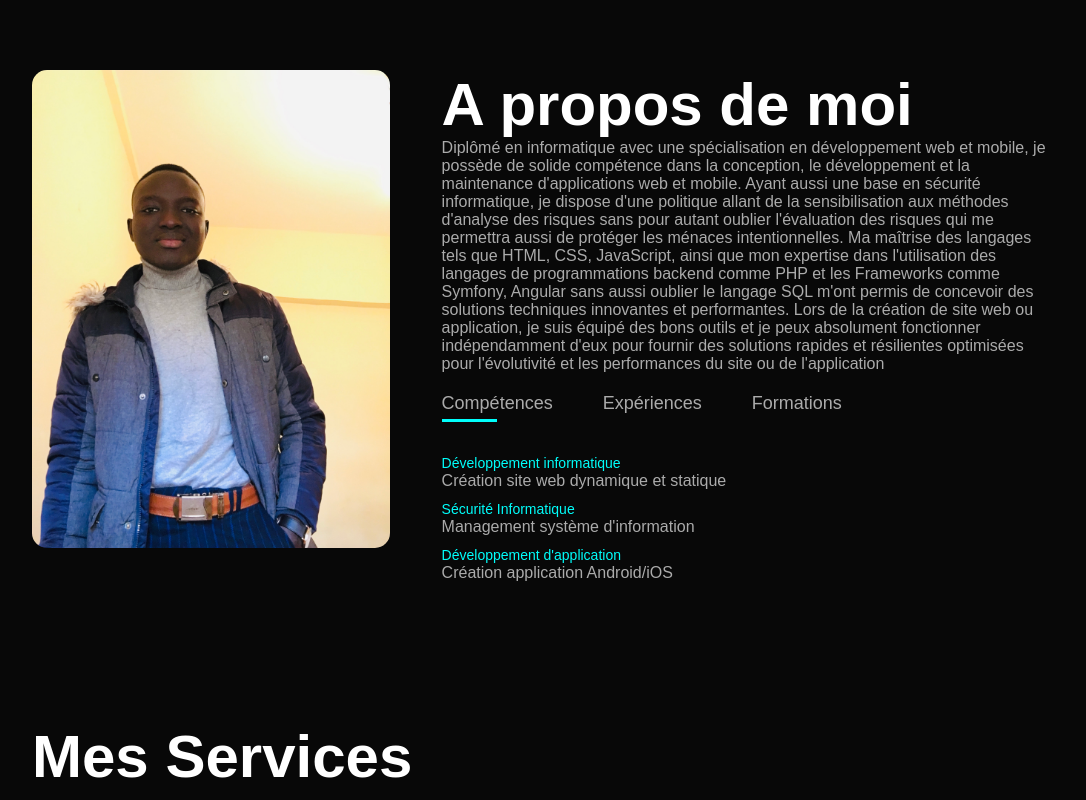
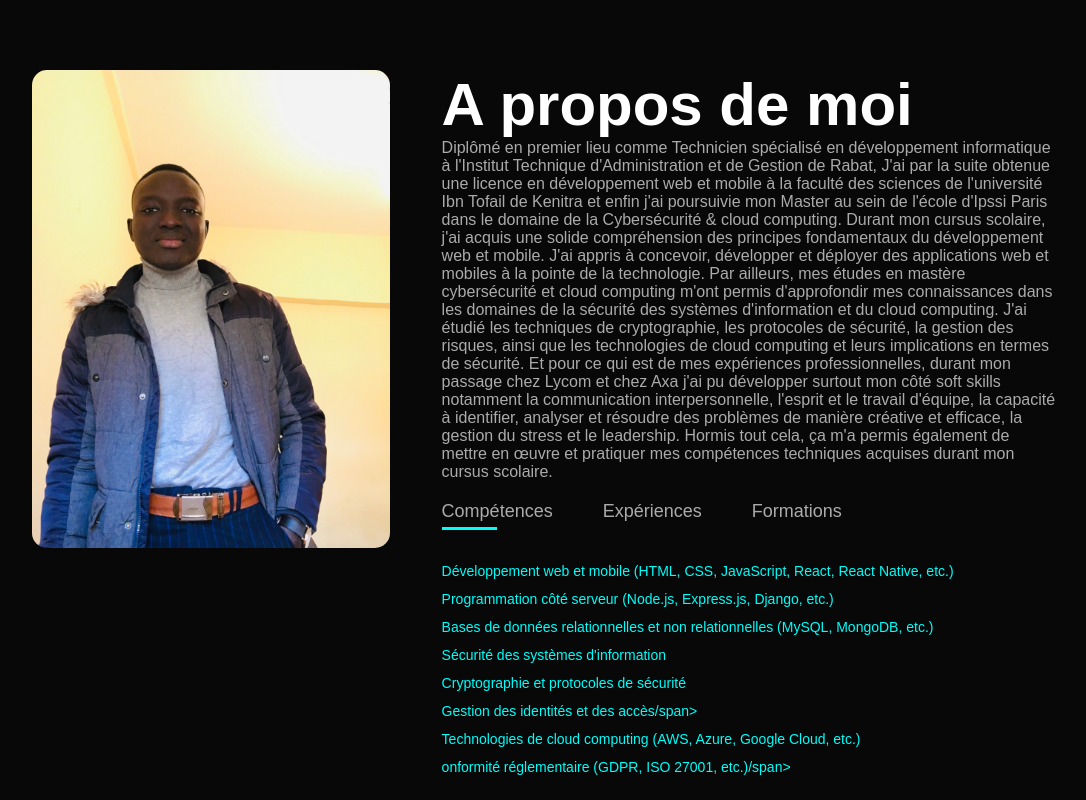
Before and after one commit to MamadouPapa/portfoliio, a plain HTML site: page index.html in a window 1280 px wide. Shown: the part 820-1620 px from the top of the page, without its empty margins (96-1182 px from the left). Drawn offline with Linux system fonts and the light colour scheme.

Commit message:
fisrt commit

```diff
--- a/index.html
+++ b/index.html
@@ -44,20 +44,24 @@
                 <div class="about-col-2">
                     <h1 class="sub-title">A propos  de moi </h1>
                     <p>
-                        Diplômé en informatique avec une spécialisation en développement web et mobile, je
-                        possède de solide compétence dans la conception, le développement et la
-                        maintenance d'applications web et mobile. Ayant aussi une base en sécurité informatique,
-                        je dispose d'une politique allant de la sensibilisation aux méthodes d'analyse des risques
-                        sans pour autant oublier l'évaluation des risques qui me permettra aussi de protéger les ménaces
-                        intentionnelles.
-                        Ma maîtrise des langages tels que HTML, CSS, JavaScript, ainsi que mon expertise
-                        dans l'utilisation des langages de programmations backend comme PHP et les
-                        Frameworks comme Symfony, Angular sans aussi oublier le langage SQL m'ont
-                        permis de concevoir des solutions techniques innovantes et performantes.
-                        Lors de la création de site web ou application, je suis équipé des bons outils et je
-                         peux absolument fonctionner
-                        indépendamment d'eux pour fournir des solutions rapides et résilientes optimisées pour
-                        l'évolutivité et les performances du site ou de l'application
+                        Diplômé en premier lieu comme Technicien spécialisé en développement informatique à
+                        l'Institut Technique d'Administration et de Gestion de Rabat, J'ai par la suite obtenue une
+                        licence en développement web et mobile à la faculté des sciences de l'université Ibn Tofail
+                        de Kenitra et enfin j'ai poursuivie mon Master au sein de l'école d'Ipssi Paris dans le
+                        domaine de la Cybersécurité & cloud computing.
+
+                        Durant mon cursus scolaire, j'ai acquis une solide compréhension des principes fondamentaux du
+                        développement web et mobile. J'ai appris à concevoir, développer et déployer des applications web
+                        et mobiles à la pointe de la technologie. Par ailleurs, mes études en mastère cybersécurité et cloud
+                        computing m'ont permis d'approfondir mes connaissances dans les domaines de la sécurité des systèmes
+                        d'information et du cloud computing. J'ai étudié les techniques de cryptographie, les protocoles de
+                        sécurité, la gestion des risques, ainsi que les technologies de cloud computing et leurs implications
+                        en termes de sécurité.
+                        Et pour ce qui est de mes expériences professionnelles, durant mon passage chez Lycom et chez Axa
+                        j'ai pu développer surtout mon côté soft skills notamment la communication interpersonnelle, l'esprit
+                        et le travail d'équipe, la capacité à identifier, analyser et résoudre des problèmes de manière créative
+                        et efficace, la gestion du stress et le leadership. Hormis tout cela, ça m'a permis également de mettre
+                        en œuvre et pratiquer mes compétences techniques acquises durant mon cursus scolaire.
                     </p>
                     <div class="tab-titles">
                         <p class="tab-links active-link" onclick="opentab('Compétences')">Compétences</p>
@@ -66,15 +70,20 @@
                     </div>
                     <div class="tab-contents active-tab" id="Compétences">
                         <ul>
-                            <li><span>Développement informatique</span><br>Création site web dynamique et statique</li>
-                            <li><span>Sécurité Informatique</span><br>Management système d'information</li>
-                            <li><span>Développement d'application</span><br>Création application Android/iOS</li>
+                            <li><span>Développement web et mobile (HTML, CSS, JavaScript, React, React Native, etc.)</span></li>
+                            <li><span>Programmation côté serveur (Node.js, Express.js, Django, etc.)</span></li>
+                            <li><span>Bases de données relationnelles et non relationnelles (MySQL, MongoDB, etc.)</span></li>
+                            <li><span>Sécurité des systèmes d'information</span></li>
+                            <li><span>Cryptographie et protocoles de sécurité</span></li>
+                            <li><span>Gestion des identités et des accès/span></li>
+                            <li><span>Technologies de cloud computing (AWS, Azure, Google Cloud, etc.)</span></li>
+                            <li><span>onformité réglementaire (GDPR, ISO 27001, etc.)/span></li>
                         </ul>
                     </div>
                     <div class="tab-contents" id="Expériences">
                         <ul>
                             <li><span>Mai 2022 - Octobre 2022</span><br>Stagiaire en développement informatique chez Lycom à Rabat</li>
-                            <li><span>Novembre 2022 - Décembre 2023</span><br>Chargé d'assistant chez AxaService</li>
+                            <li><span>Novembre 2022 - Décembre 2023</span><br>Support IT Axa assurance</li>
 
                         </ul>
                     </div>
@@ -82,7 +91,7 @@
                         <ul>
                             <li><span>2021-2022</span><br>(Brevet de Technicien Spécialisé en développement Informatique) à ITAG Rabat.</li>
                             <li><span>2022-2023</span><br> Licence en Dévéloppement Web et Mobile à l'Université Ibn Tofail de Kénitra au Maroc</li>
-                            <li><span>2023-2024</span><br> Bachelor Développement Fullstack & DevOps à l'Ecole IPSSI de Paris en France</li>
+                            <li><span>2023-2024</span><br> Mastère Cybersécurité & Cloud Computing à l'Ecole IPSSI de Paris en France</li>
                         </ul>
                     </div>
                 </div>
--- a/projets/menu-radial.css
+++ b/projets/menu-radial.css
@@ -9,8 +9,8 @@ input {position: absolute; display: none}
   user-select: none;
 }
 .retour{
-  width: 18%;
-  height: 20px;
+  width: 25%;
+  height: 25px;
   border: solid 1px white;
   background: white;
   padding: 10px;
```
Also changed, not shown: projets/calculatrice.html (+1 -1 lines), projets/calculatrice.css (line endings or trailing spaces), projets/mdp.css (line endings or trailing spaces), projets/mdp.html (line endings or trailing spaces), projets/menu-radial.html (line endings or trailing spaces), style.css (line endings or trailing spaces), 1 other file.
